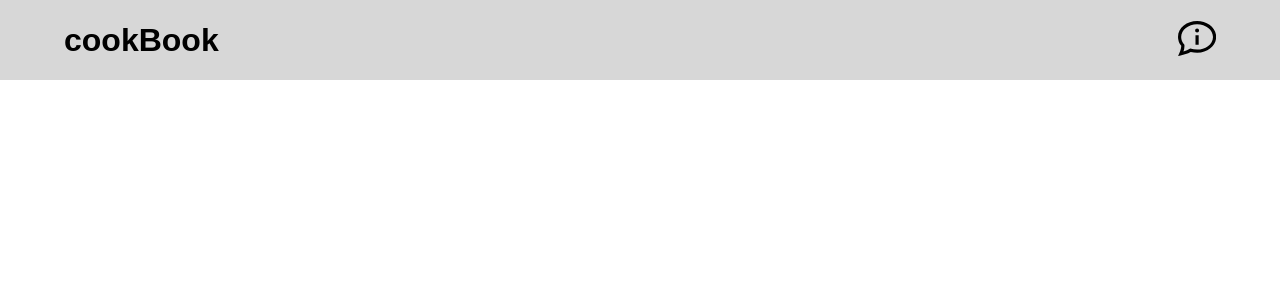
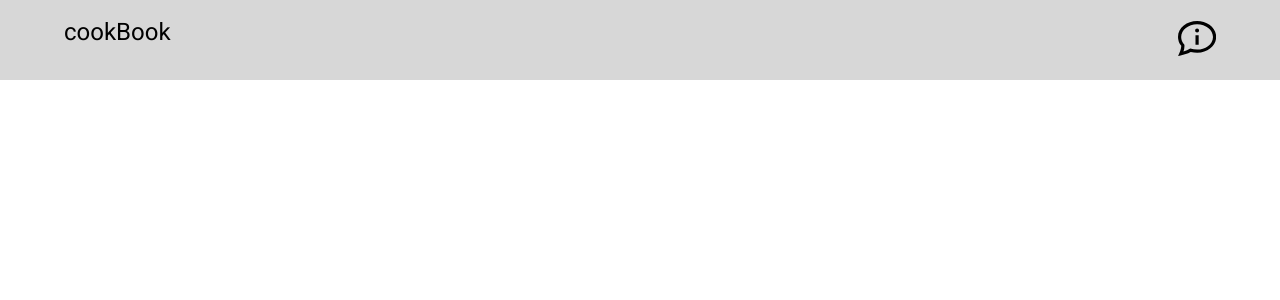
Before and after one commit to janskiba/cookBook, an Angular app: page / in a window 1280 px wide. Shown: the top 300 px of the page. Built offline with nearby package versions, Linux system fonts and the light colour scheme.

Commit message:
install angular material

```diff
--- a/angular.json
+++ b/angular.json
@@ -31,6 +31,7 @@
               "src/assets"
             ],
             "styles": [
+              "./node_modules/@angular/material/prebuilt-themes/deeppurple-amber.css",
               "src/styles.scss"
             ],
             "scripts": []
@@ -99,6 +100,7 @@
               "src/assets"
             ],
             "styles": [
+              "./node_modules/@angular/material/prebuilt-themes/deeppurple-amber.css",
               "src/styles.scss"
             ],
             "scripts": []
--- a/package.json
+++ b/package.json
@@ -11,10 +11,12 @@
   "private": true,
   "dependencies": {
     "@angular/animations": "~12.2.0",
+    "@angular/cdk": "^12.2.9",
     "@angular/common": "~12.2.0",
     "@angular/compiler": "~12.2.0",
     "@angular/core": "~12.2.0",
     "@angular/forms": "~12.2.0",
+    "@angular/material": "^12.2.9",
     "@angular/platform-browser": "~12.2.0",
     "@angular/platform-browser-dynamic": "~12.2.0",
     "@angular/router": "~12.2.0",
--- a/src/index.html
+++ b/src/index.html
@@ -6,8 +6,11 @@
   <base href="/">
   <meta name="viewport" content="width=device-width, initial-scale=1">
   <link rel="icon" type="image/x-icon" href="favicon.ico">
+  <link rel="preconnect" href="https://fonts.gstatic.com">
+  <link href="https://fonts.googleapis.com/css2?family=Roboto:wght@300;400;500&display=swap" rel="stylesheet">
+  <link href="https://fonts.googleapis.com/icon?family=Material+Icons" rel="stylesheet">
 </head>
-<body>
+<body class="mat-typography">
   <app-root></app-root>
 </body>
 </html>
```
Also changed, not shown: 1 other file (tests, documents, lock files or other folders).
